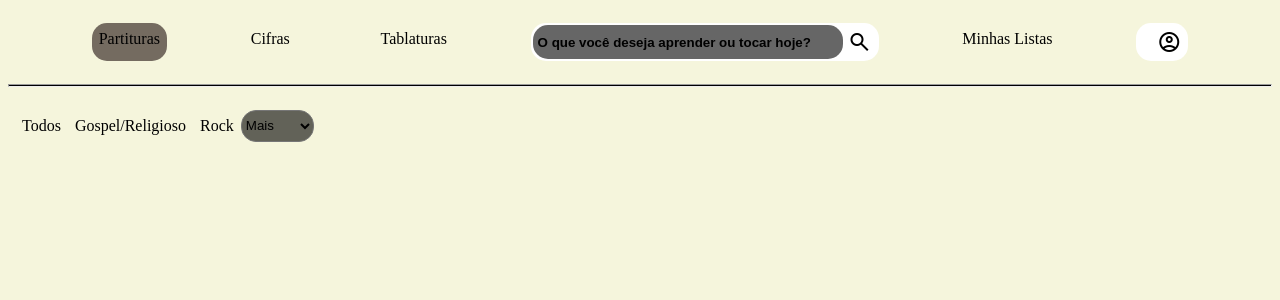
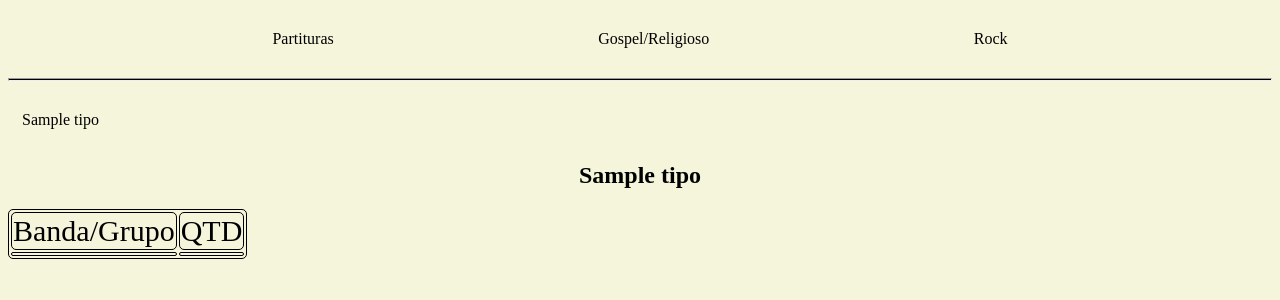
Before and after one commit to MateusJuan/art-music, a Flask app: template templates/partituras.html in a window 1280 px wide. Shown: the top 300 px of the page. Run offline with Flask 3, Linux system fonts and the light colour scheme; the template is opened without the code that fills it: most values are stand-ins (such as "Sample title", 1, 10 or a date in 2020); parts of the project's set-up code (start-up, migrations or seed data) failed here and were passed over.

Commit message:
24/11/2024

```diff
--- a/app.py
+++ b/app.py
@@ -1,36 +1,72 @@
 from flask import Flask, render_template
-from flask_sqlalchemy import SQLAlchemy
-from sqlalchemy import text
 
 app = Flask(__name__)
 
-app.config['SQLALCHEMY_DATABASE_URI'] = 'mysql+mysqlconnector://root:Mcmidori3208@localhost/art_music'
-app.config['SQLALCHEMY_TRACK_MODIFICATIONS'] = False
-db = SQLAlchemy(app)
-
-def init_db():
-    with app.app_context():
-        sql = """
-        CREATE DATABASE IF NOT EXISTS art_music;
-        USE art_music;
-        CREATE TABLE IF NOT EXISTS users (
-            id INT AUTO_INCREMENT PRIMARY KEY,
-            username VARCHAR(100) NOT NULL,
-            email VARCHAR(100) NOT NULL,
-            password VARCHAR(255) NOT NULL
-        );
-        """
-        db.session.execute(text(sql))
-        db.session.commit()
-
 @app.route('/')
 def index():
-    return render_template('index.html')
+    dados = {
+        'tipos': ['Todos', 'Gospel/Religioso', 'Rock', 'Pagode', 'Samba', 'Clássica'],
+        'conteudos': {
+            'gospel': [
+                {'banda': 'Vocal Livre', 'qtd': 10},
+                {'banda': 'Novo Tom', 'qtd': 15}
+            ],
+            'rock': [
+                {'banda': 'AC/DC', 'qtd': 20},
+                {'banda': 'Queen', 'qtd': 18}
+            ]
+        },
+        'nome': 'Usuário Logado'
+    }
+    return render_template('index.html', dados=dados)
+
+@app.route('/cifras')
+def cifras():
+    cifras_por_genero = {
+        'Rock': [
+            {'banda': 'AC/DC', 'quantidade': 20},
+            {'banda': 'Queen', 'quantidade': 18}
+        ],
+        'Gospel': [
+            {'banda': 'Vocal Livre', 'quantidade': 10},
+            {'banda': 'Novo Tom', 'quantidade': 15}
+        ]
+    }
+    return render_template('cifras.html', cifras_por_genero=cifras_por_genero)
 
 @app.route('/criarconta')
-def criar_conta():
+def criarconta():
     return render_template('criarconta.html')
 
+@app.route('/login')
+def login():
+    return render_template('login.html')
+
+@app.route('/gospel')
+def gospel():
+    dados = {
+        'tipos': ['Todos', 'Gospel/Religioso', 'Rock', 'Pagode', 'Samba', 'Clássica'],
+        'conteudos': {
+            'gospel': [
+                {'banda': 'Vocal Livre', 'qtd': 10},
+                {'banda': 'Novo Tom', 'qtd': 15}
+            ]
+        }
+    }
+    return render_template('gospel.html', dados=dados)
+
+@app.route('/rock')
+def rock():
+    dados = {
+        'tipos': ['Todos', 'Gospel/Religioso', 'Rock', 'Pagode', 'Samba', 'Clássica'],
+        'conteudos': {
+            'rock': [
+                {'banda': 'AC/DC', 'qtd': 20},
+                {'banda': 'Queen', 'qtd': 18}
+            ]
+        }
+    }
+    return render_template('rock.html', dados=dados)
+
 if __name__ == '__main__':
-    init_db()
     app.run(debug=True)
--- a/templates/criarconta.html
+++ b/templates/criarconta.html
@@ -3,13 +3,13 @@
 <head>
     <meta charset="UTF-8">
     <meta name="viewport" content="width=device-width, initial-scale=1.0">
-    <link rel="stylesheet" href="logins.css">
+    <link rel="stylesheet" href="{{ url_for('static', filename='logins.css') }}">
     <title>Criar Conta</title>
 </head>
 <body>
     <div>
-        <form action="criarconta.php" method="POST">
-            <p>Criar Cconta:</p>
+        <form action="/criarconta" method="POST">
+            <p>Criar Conta:</p>
             <input type="text" name="nome" id="nome" required placeholder="Nome">
             <br><br>
             <input type="email" name="email" id="email" required placeholder="exemplo@gmail.com">
--- a/templates/login.html
+++ b/templates/login.html
@@ -3,13 +3,13 @@
 <head>
     <meta charset="UTF-8">
     <meta name="viewport" content="width=device-width, initial-scale=1.0">
-    <link rel="stylesheet" href="logins.css">
+    <link rel="stylesheet" href="{{ url_for('static', filename='logins.css') }}">
     <title>Login</title>
 </head>
 <body>
     <div>
         <h1>Login</h1>
-        <form action="login.php" method="get">
+        <form action="/login" method="get">
             <label for="email">Email:</label>
             <input type="email" id="email" name="email" required>
             <br><br>
--- a/templates/partituras.html
+++ b/templates/partituras.html
@@ -3,49 +3,48 @@
 <head>
     <meta charset="UTF-8">
     <meta name="viewport" content="width=device-width, initial-scale=1.0">
-    <link rel="stylesheet" href="index.css">
-    <link rel="stylesheet" href="https://fonts.googleapis.com/css2?family=Material+Symbols+Outlined:opsz,wght,FILL,GRAD@20..48,100..700,0..1,-50..200" />
+    <link rel="stylesheet" href="{{ url_for('static', filename='index.css') }}">
     <title>Partituras</title>
 </head>
 <body>
     <ul class="abas_ul">
-        <a href="partituras.html" class="abas_a" id="abas_a1" style="background-color: #746b60; border-radius: 15px;">
+        <a href="/" class="abas_a" id="abas_a1">
             <li class="abas">Partituras</li>
         </a>
-        <a href="cifras.html" class="abas_a" id="abas_a1">
-            <li class="abas">Cifras</li>
+        <a href="/gospel" class="abas_a" id="abas_a1">
+            <li class="abas">Gospel/Religioso</li>
         </a>
-        <a href="" class="abas_a" id="abas_a1">
-            <li class="abas">Tablaturas</li>
-        </a>
-
-        <div class="abas_pesquisar">
-            <input type="text" placeholder="O que você deseja aprender ou tocar hoje?">
-            <a onclick="pesquisar()"><span class="material-symbols-outlined">search</span></a>
-        </div>
-        <a href="">
-            <li class="abas">Minhas Listas</li>
-        </a>
-        <a href="criarconta.html">
-            <div class="perfil">
-                <li id="nome"><?php echo htmlspecialchars($nome); ?></li>
-                <span class="material-symbols-outlined">account_circle</span>
-            </div>
+        <a href="/rock" class="abas_a" id="abas_a1">
+            <li class="abas">Rock</li>
         </a>
     </ul>
     <hr>
     <ul class="tipos_ul">
-        <li class="tipos_li" id="todos_li1" onclick="partiturasPage.selecionar('todos')">Todos</li>
-        <li class="tipos_li" id="gospel" onclick="partiturasPage.selecionar('gospel')">Gospel/Religioso</li>
-        <li class="tipos_li" id="rock" onclick="partiturasPage.selecionar('rock')">Rock</li>
-        <select name="Mais" id="" onchange="goToLink(this.value)">
-            <option value="0">Mais</option>
-            <option value="1">Pagode</option>
-            <option value="2">Samba</option>
-            <option value="3">Clássica</option>
-        </select>
+        {% for tipo in dados['tipos'] %}
+            <li class="tipos_li" id="{{ tipo | lower }}" onclick="selecionar('{{ tipo | lower }}')">{{ tipo }}</li>
+        {% endfor %}
     </ul>
-    <div id="conteudo-selecionado"></div>
-    <script src="partituras.js"></script>
+
+    <div id="conteudo-selecionado">
+        {% for tipo, conteudos in dados['conteudos'].items() %}
+            <h2>{{ tipo.capitalize() }}</h2>
+            <table>
+                <thead>
+                    <tr>
+                        <td>Banda/Grupo</td>
+                        <td>QTD</td>
+                    </tr>
+                </thead>
+                <tbody>
+                    {% for banda in conteudos %}
+                        <tr>
+                            <td>{{ banda['banda'] }}</td>
+                            <td>{{ banda['qtd'] }}</td>
+                        </tr>
+                    {% endfor %}
+                </tbody>
+            </table>
+        {% endfor %}
+    </div>
 </body>
 </html>
```
Also changed, not shown: templates/gospel.html (added, +28 -0 lines), templates/index.html (+3 -4 lines), templates/rock.html (added, +28 -0 lines).
